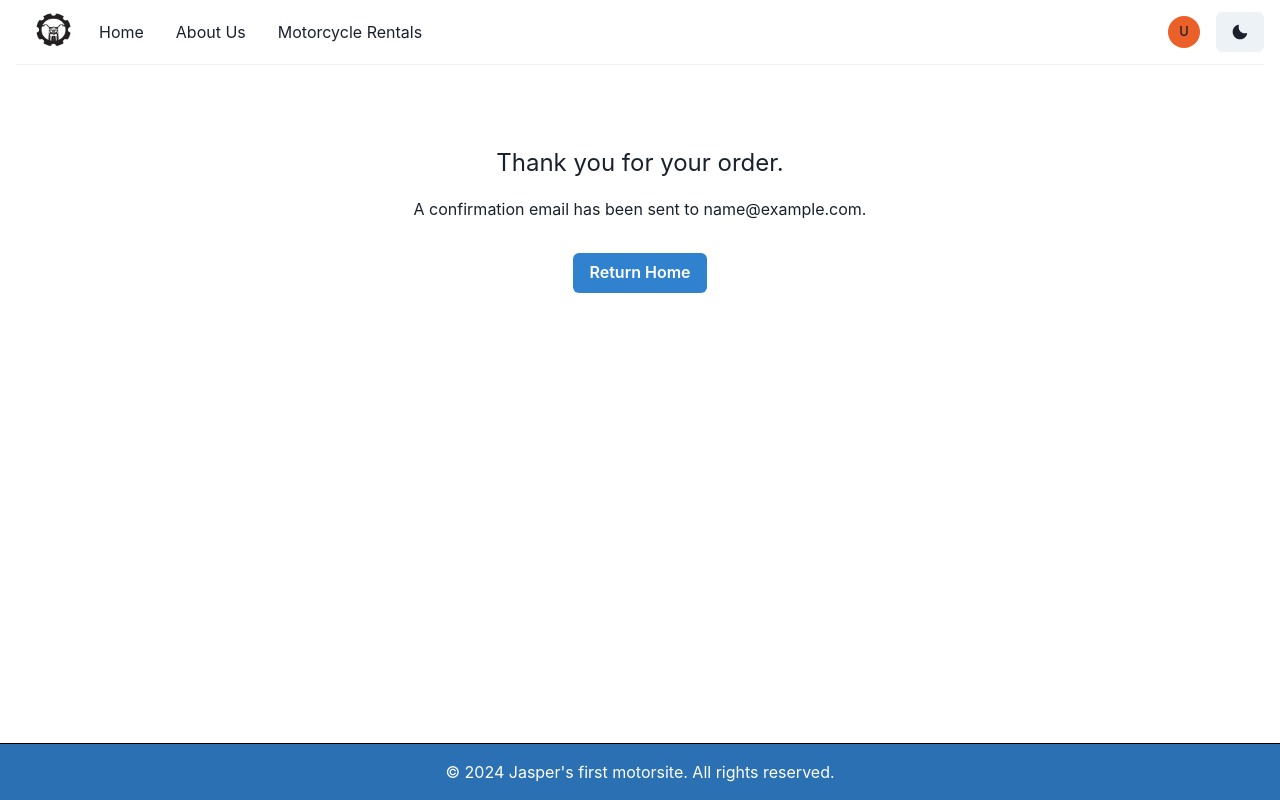
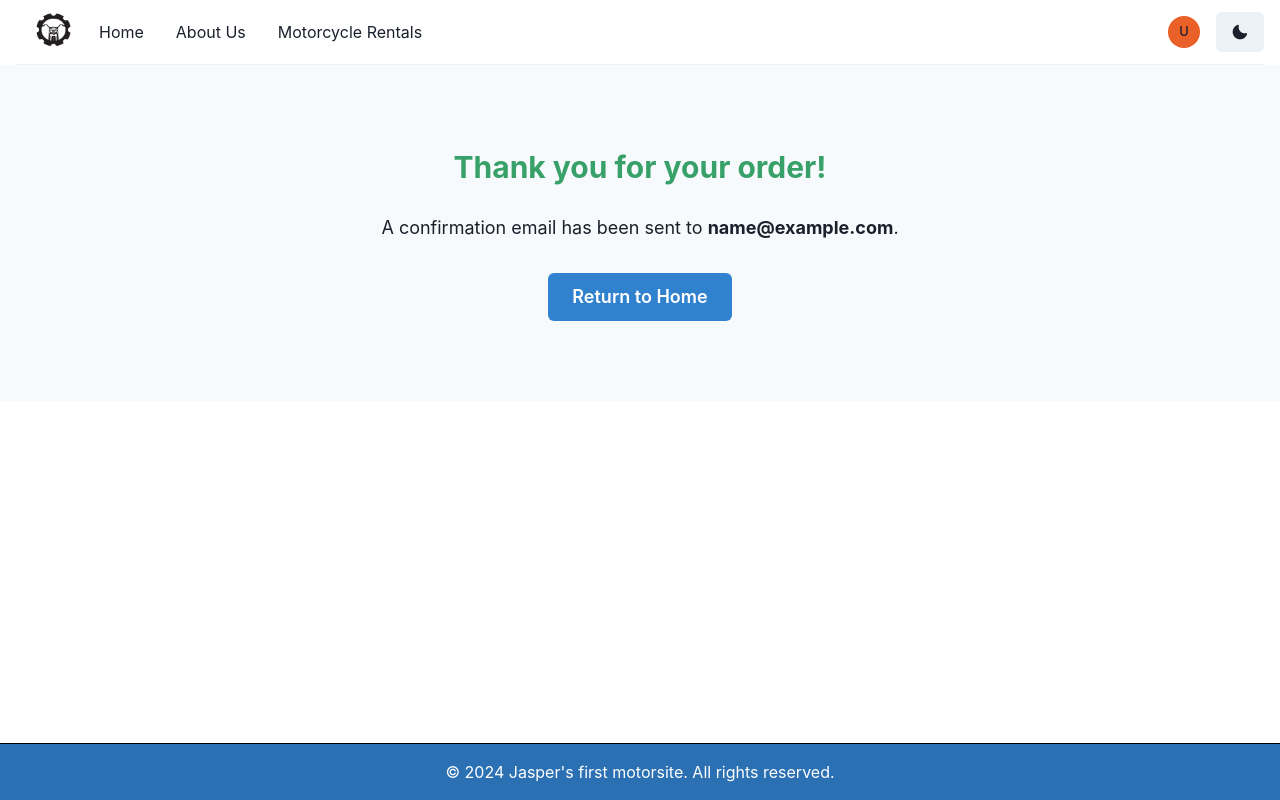
Before and after one commit to haegemanjasper/Motor-Client-Side, a React (Vite) app: page /confirmation in a window 1280 px wide. Built offline with nearby package versions, Linux system fonts and the light colour scheme; no server answers; sample sign-in values are in the browser's storage.

Commit message:
confirmationpage bijgewerkt en email gelinkt aan checkout

```diff
--- a/src/components/shop/confirmationpage.jsx
+++ b/src/components/shop/confirmationpage.jsx
@@ -11,8 +11,11 @@ const ConfirmationPage = () => {
         if (storedEmail) {
             setEmail(storedEmail);
             sendConfirmationEmail(storedEmail);
+        } else {
+            // Redirect to home if no email is found
+            navigate("/");
         }
-    }, []);
+    }, [navigate]);
 
     const sendConfirmationEmail = async (recipientEmail) => {
         try {
@@ -23,23 +26,18 @@ const ConfirmationPage = () => {
                 },
                 body: JSON.stringify({
                     recipientEmail: recipientEmail,
-                    subject: "Betalingsbevestiging",
-                    text: "Dit is een bevestiging van uw betaling. Bedankt voor uw bestelling.",
+                    subject: "Payment Confirmation",
+                    text: "This is a confirmation of your payment. Thank you for your order.",
                 }),
             });
 
             if (response.ok) {
-                console.log("E-mail verzonden");
+                console.log("Email sent");
             } else {
-                console.error(
-                    "Er is een fout opgetreden bij het verzenden van de e-mail"
-                );
+                console.error("Error sending email");
             }
         } catch (error) {
-            console.error(
-                "Er is een fout opgetreden bij het verzenden van de e-mail:",
-                error
-            );
+            console.error("Error sending email:", error);
         }
     };
 
@@ -48,13 +46,20 @@ const ConfirmationPage = () => {
     };
 
     return (
-        <Box textAlign="center" py="20">
-            <Text fontSize="2xl" mb="4">
-                Thank you for your order.
+        <Box
+            textAlign="center"
+            py="20"
+            px={{ base: "4", md: "8" }}
+            bg="gray.50"
+        >
+            <Text fontSize="3xl" fontWeight="bold" mb="6" color="green.500">
+                Thank you for your order!
             </Text>
-            <Text mb="8">A confirmation email has been sent to {email}.</Text>
-            <Button colorScheme="blue" onClick={handleReturnHome}>
-                Return Home
+            <Text fontSize="lg" mb="8">
+                A confirmation email has been sent to <strong>{email}</strong>.
+            </Text>
+            <Button colorScheme="blue" size="lg" onClick={handleReturnHome}>
+                Return to Home
             </Button>
         </Box>
     );
--- a/src/pages/checkout.jsx
+++ b/src/pages/checkout.jsx
@@ -122,7 +122,8 @@ export default function Checkout() {
                 throw new Error(`HTTP error! Status: ${response.status}`);
             }
 
-            const result = await response.json();
+            // Opslaan van het e-mailadres in localStorage
+            localStorage.setItem("userEmail", formData.email);
 
             navigate("/confirmation");
             shopContext.clearCart();
@@ -331,7 +332,7 @@ export default function Checkout() {
                         Please select a location
                     </FormErrorMessage>
                 </FormControl>
-                <Button colorScheme="teal" type="submit">
+                <Button colorScheme="blue" type="submit">
                     Pay {totalAmount.toFixed(2)} EUR
                 </Button>
             </Box>
```
